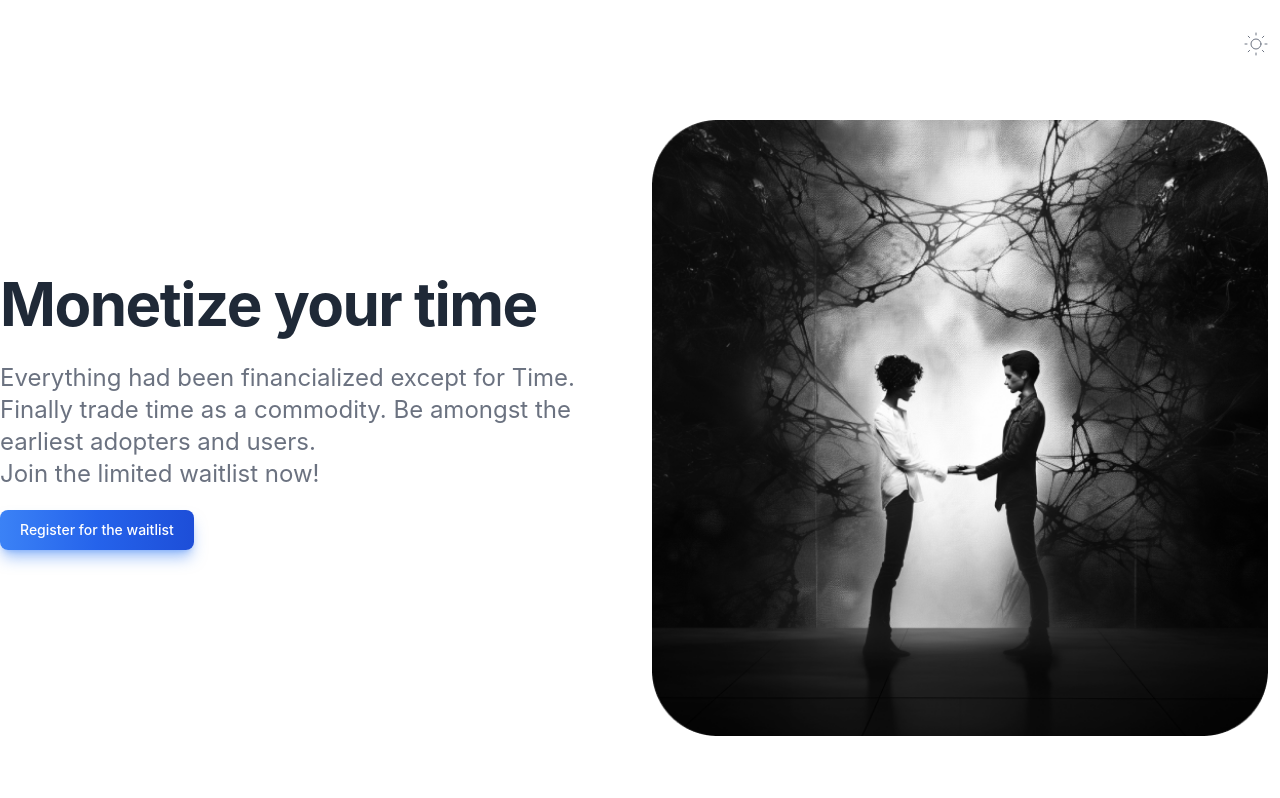
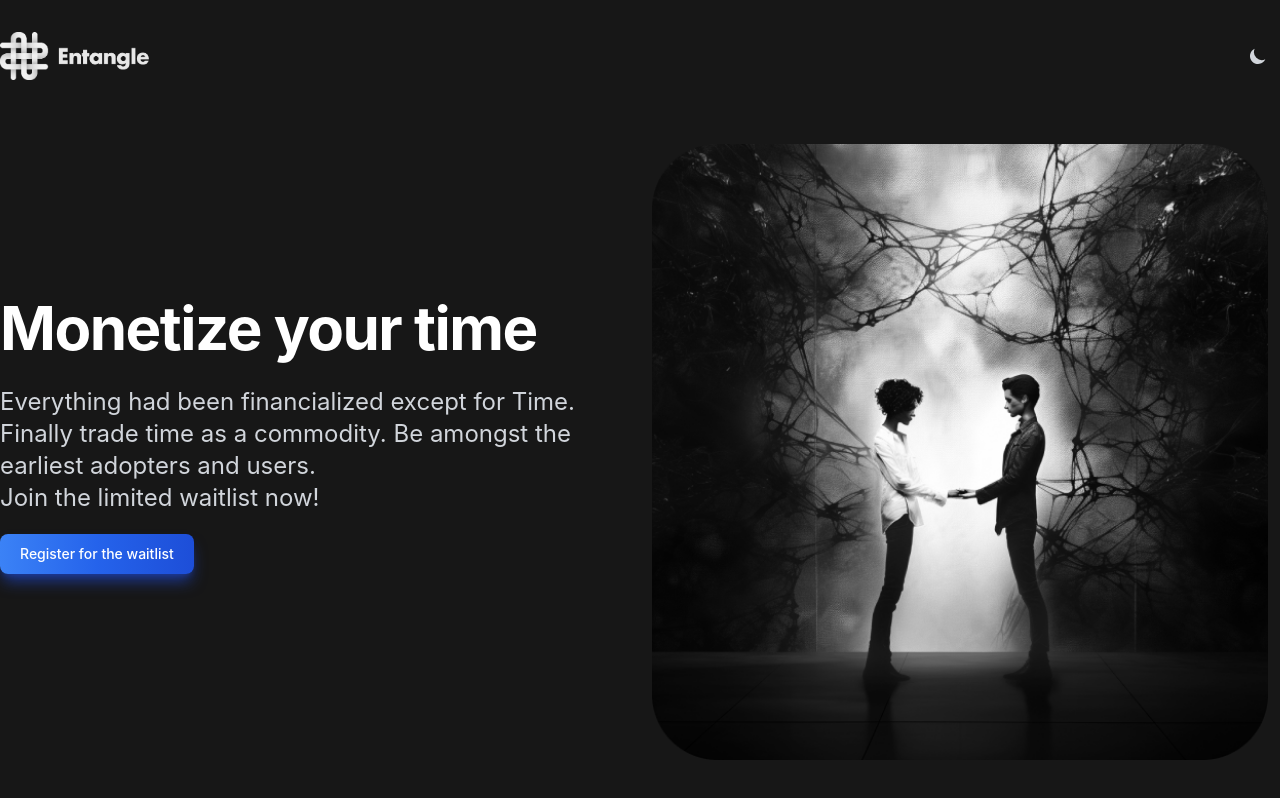
Before and after one commit to En-Tangled/Landing-page-v2, a Next.js app: page / in a window 1280 px wide. Built offline with nearby package versions, Linux system fonts and the light colour scheme.

Commit message:
feat: enable dark mode for screen size less than 640 and fix safari logo issus

```diff
--- a/components/DarkSwitch.js
+++ b/components/DarkSwitch.js
@@ -7,6 +7,10 @@ const ThemeChanger = () => {
 
   // When mounted on client, now we can show the UI
   useEffect(() => setMounted(true), []);
+  // set dark mode as default theme
+  useEffect(() => {
+    setTheme("dark");
+  }, []);
 
   if (!mounted) return null;
 
--- a/components/navbar.js
+++ b/components/navbar.js
@@ -14,18 +14,18 @@ const Navbar = () => {
             <div className="flex flex-wrap items-center justify-between w-full lg:w-auto">
               <Link href="/">
                 <>
-                  {theme === "dark" && (
+                  {theme &&(theme === "dark") && (
                     <img
                       src="/assets/PNG/With Wordmark - Dark - Default@10x.png"
                       alt="logo"
-                      className="w-full h-12"
+                      className="w-15 h-12"
                     />
                   )}
                   {theme === "light" && (
                     <img
                       src="/assets/PNG/With Wordmark - Light - Default@10x.png"
                       alt="logo"
-                      className="w-full h-12"
+                      className="w-15 h-12"
                     />
                   )}
                 </>
```
